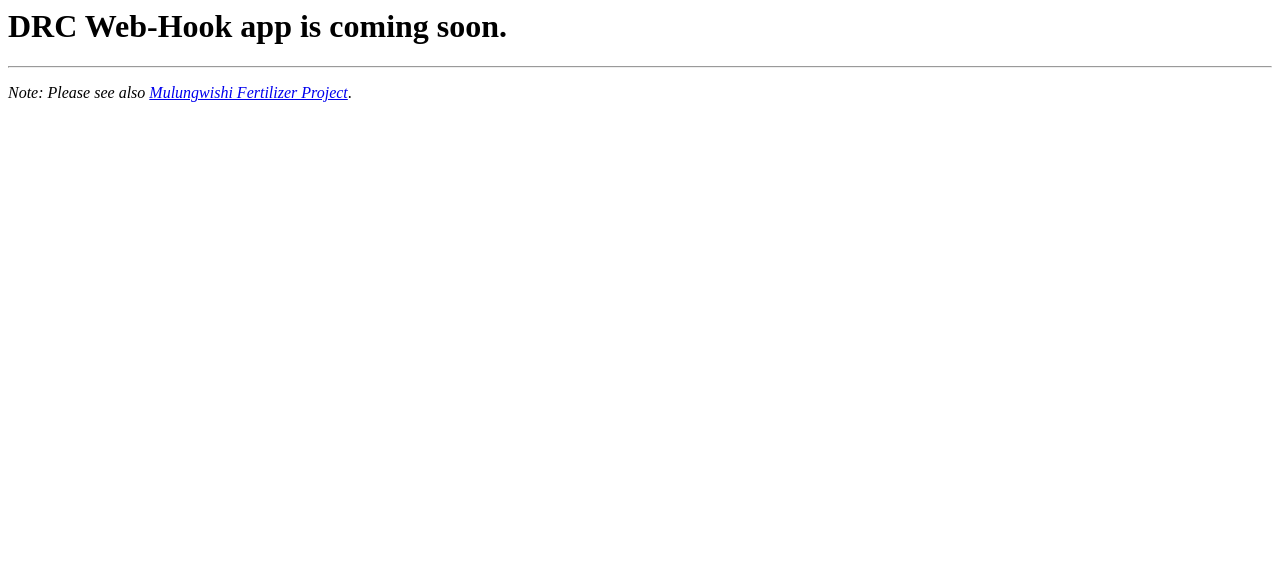
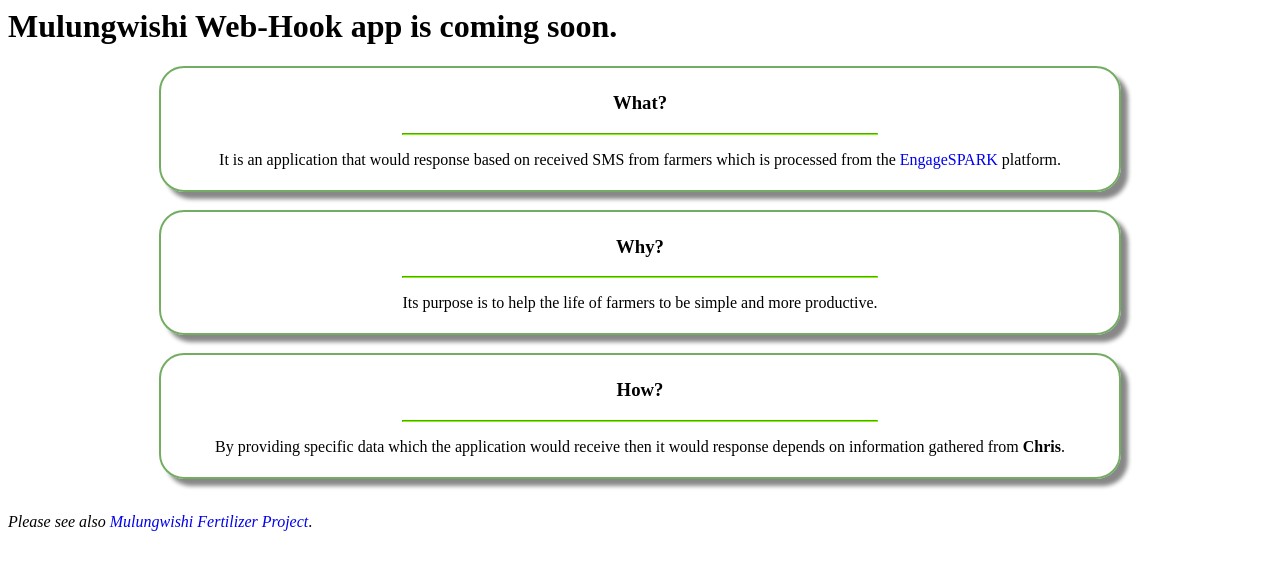
Before and after one commit to engagespark/mulungwishi-webhook, a Flask app: page / in a window 1280 px wide. Shown: the top 570 px of the page. Run offline with Flask 2, Linux system fonts and the light colour scheme.

Commit message:
Add content to pages

```diff
--- /dev/null
+++ b/app/static/css/style.css
@@ -0,0 +1,33 @@
+.green-border-with-shadow {
+	width: 75%;
+	border: 2px solid #73AD62;
+	padding: 5px 5px 5px 5px;
+	border-radius: 25px;
+	box-shadow: 7px 7px 4px #888888;
+}
+
+.green-line {
+	width: 50%;
+	border-color: lawngreen;
+}
+
+.invisible-underline {
+	text-decoration: none;
+}
+.grow {
+	transition: all .2s ease-in-out;
+}
+.grow:hover {
+	transform: scale(1.05);
+}
+
+.crazy-box {
+	background-color: orange;
+	display: inline-block;
+	height: 20px;
+	position: absolute;
+	color: purple;
+	font-weight: bolder;
+	padding: 5px;
+	border: 2px inset turquoise;
+}
--- a/app/templates/base.html
+++ b/app/templates/base.html
@@ -7,6 +7,7 @@
     <title>DRC Web-Hook</title>
     {% endif %}
 
+    <link rel="stylesheet" type="text/css" href="../static/css/style.css">
 </head>
 
 <body>
--- a/app/templates/base_error.html
+++ b/app/templates/base_error.html
@@ -2,6 +2,7 @@
 <html>
 <head>
     <title>{{ title if title else "Error"}}</title>
+    <link rel="stylesheet" type="text/css" href="../static/css/style.css">
 </head>
 <body>
     {% block error_content %}{% endblock %}
--- a/app/templates/index.html
+++ b/app/templates/index.html
@@ -2,7 +2,23 @@
 
 
 {% block content %}
-    <h1>DRC Web-Hook app is coming soon.</h1>
-    <hr>
-    <p><i>Note: Please see also <a href="https://www.youtube.com/watch?v=qkBsuUHCFWo">Mulungwishi Fertilizer Project</a></i>.</p>
+    <h1>Mulungwishi Web-Hook app is coming soon.</h1>
+    <center>
+    <div class="green-border-with-shadow grow">
+    	<h3>What?</h3><hr class="green-line">
+    	<p>It is an application that would response based on received SMS from farmers which is processed from the <a href="https://start.engagespark.com" class="invisible-underline" target="_blank">EngageSPARK</a> platform.</p>
+    </div>
+    <br>
+    <div class="green-border-with-shadow grow">
+    	<h3>Why?</h3><hr class="green-line">
+    	<p>Its purpose is to help the life of farmers to be simple and more productive.</p>
+    </div>
+    <br>
+    <div class="green-border-with-shadow grow">
+    	<h3>How?</h3><hr class="green-line">
+    	<p>By providing specific data which the application would receive then it would response depends on information gathered from <b>Chris</b>.</p>
+    </div>
+    </center>
+    <br>
+    <p><i>Please see also <a href="https://www.youtube.com/watch?v=qkBsuUHCFWo" class="invisible-underline" target="_blank">Mulungwishi Fertilizer Project</a></i>.</p>
 {% endblock %}
```
Also changed, not shown: app/templates/404.html (+34 -1 lines).
